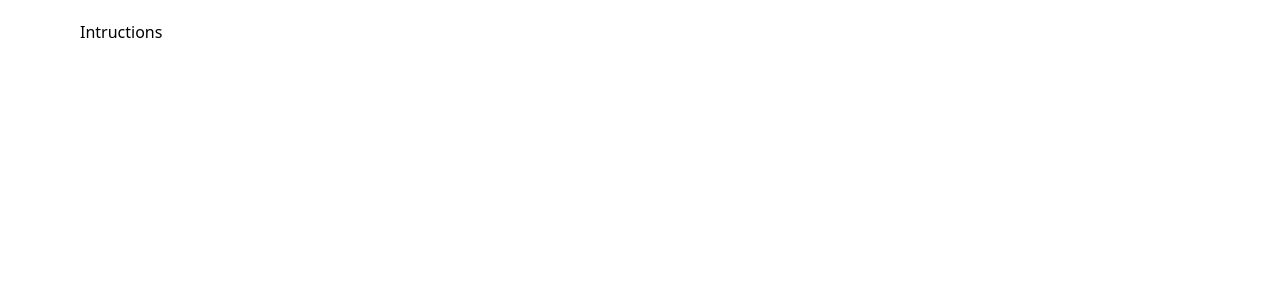
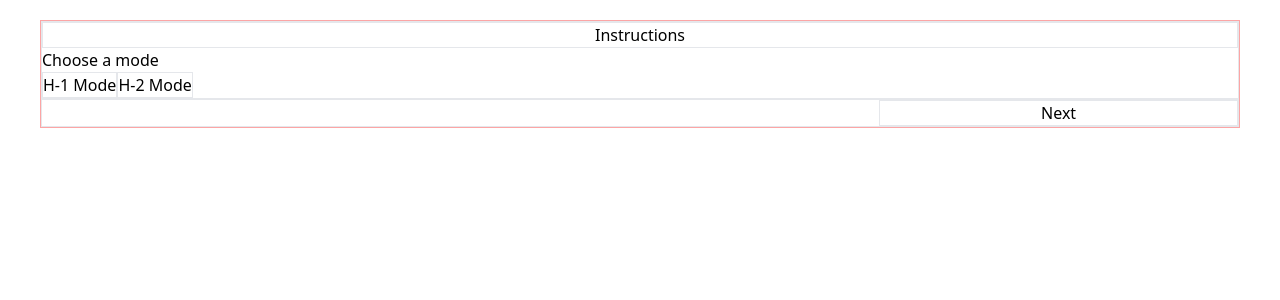
Before and after one commit to eyucherin/next-rigidity, a Next.js app: page /components/Intructions in a window 1280 px wide. Shown: the top 300 px of the page. Built offline with nearby package versions, Linux system fonts and the light colour scheme.

Commit message:
added instructions

```diff
--- a/src/pages/components/H1Button.js
+++ b/src/pages/components/H1Button.js
@@ -1,14 +1,14 @@
 import React,{useState,useEffect} from 'react'
 
 export const H1Button = (props) => {
-    const [enable,setEnable] = useState(true);
+    const [enable,setEnable] = useState(false);
 
 
     useEffect(() => {
-        if(props.currentMode == "" || props.currentMode == "H1"){
+        if(props.currentMode == "" || props.currentMode == "H2"){
+            setEnable(false);
+        }else{
             setEnable(true);
-        }else{
-            setEnable(false);
         }
     });
 
@@ -18,7 +18,7 @@ export const H1Button = (props) => {
     }
 
   return (
-    <button className={`border w-[5vw] h-[5vh] my-5  mr-2 ${enable ? `bg-blue-200`:`bg-red-200`}`} onClick={handleClick} >
+    <button className={`border w-[5vw] h-[5vh] my-5  mr-2 ${enable ? `bg-teal-400`:`bg-blue-200`}`} onClick={handleClick}>
         H1 Mode
     </button>
   )
--- a/src/pages/components/H2Button.js
+++ b/src/pages/components/H2Button.js
@@ -1,13 +1,13 @@
 import React,{useState, useEffect} from "react";
 
 export const H2Button = (props) => {
-  const [enable,setEnable] = useState(true);
+  const [enable,setEnable] = useState(false);
 
     useEffect(() => {
-      if(props.currentMode == "" || props.currentMode == "H2"){
+      if(props.currentMode == "" || props.currentMode == "H1"){
+          setEnable(false);
+      }else{
           setEnable(true);
-      }else{
-          setEnable(false);
       }
     });
 
@@ -17,7 +17,7 @@ export const H2Button = (props) => {
     }
 
   return (
-    <button className={`border w-[5vw] h-[5vh] mx-2 ${enable ? `bg-blue-200`:`bg-red-200`}`} onClick={handleClick}>
+    <button className={`border w-[5vw] h-[5vh] mx-2 ${enable ? `bg-teal-400`:`bg-blue-200`}`} onClick={handleClick}>
         H2 Mode
     </button>
   )
--- a/src/pages/components/Intructions.js
+++ b/src/pages/components/Intructions.js
@@ -1,9 +1,138 @@
-import React from 'react'
+import React, { useState, useEffect } from 'react'
 
-const Intructions = () => {
+const Instructions = (props) => {
+  const [mode, setMode] = useState("");
+  const [steps, setSteps] = useState([]);
+
+  const h1 = [
+    {
+      step: "step1",
+      description: "Select any point in the graph to start",
+      show: true,
+    },
+    {
+      step: "step2",
+      description: "Select two joints in the graph that do not already contain a bar",
+      show: false,
+    },
+    {
+      step: "step3",
+      description: "Select two other joints in the graph that do not already contain a bar",
+      show: false,
+    },
+    {
+      step: "step4",
+      description: "description4",
+      show: false,
+    },
+    {
+      step: "step5",
+      description: "description5",
+      show: false,
+    },
+  ];
+
+  const h2 = [
+    {
+      step: "step1",
+      description: "description1",
+      show: true,
+    },
+    {
+      step: "step2",
+      description: "description2",
+      show: false,
+    },
+    {
+      step: "step3",
+      description: "description3",
+      show: false,
+    },
+    {
+      step: "step4",
+      description: "description4",
+      show: false,
+    },
+    {
+      step: "step5",
+      description: "description5",
+      show: false,
+    },
+  ];
+
+  useEffect(() => {
+    console.log("Mode changed to:", mode);
+    if (mode === "h1") {
+      setSteps(h1);
+    } else if (mode === "h2") {
+      setSteps(h2);
+    }
+  }, [mode]);
+
+  useEffect(()=>{
+    console.log("steps changed to:", steps);
+  },[steps])
+
+  const clickH1Mode = () => {
+    setMode("h1");
+    props.mode("H1");
+  };
+
+  const clickH2Mode = () => {
+    setMode("h2");
+    props.mode("H2");
+  };
+
+  const clickNext = () => {
+    const updatedSteps = [...steps];
+    for (let i = 0 ; i < updatedSteps.length ; i++) {
+      if(updatedSteps[i].show === false){
+        updatedSteps[i].show = true;
+        setSteps(updatedSteps);
+        break;
+      }
+    }
+
+  }
+
   return (
-    <div className = "ml-20 my-5">Intructions</div>
-  )
-}
+    <div className="mx-10 my-5 border border-red-300 h-[80%]">
+      <div className="border h-[90%]">
+        <div className="border flex justify-center">
+          <div>Instructions</div>
+        </div>
 
-export default Intructions
+        {mode === "" ? (
+          <div>Choose a mode</div>
+        ) : <div>current mode: {mode}</div>}
+
+        {mode === "" ? (
+          <div>
+            <button className="border" onClick={clickH1Mode}>
+              H-1 Mode
+            </button>
+            <button className="border" onClick={clickH2Mode}>
+              H-2 Mode
+            </button>
+          </div>
+        ) : null}
+
+        <ul>
+          {steps.map((item, index) =>
+            item.show ? (
+              <li key={index} className="border border-black">
+                {item.step} - {item.description}
+              </li>
+            ) : null
+          )}
+        </ul>
+      </div>
+
+      <div className="border flex justify-end h-[10%]">
+        <button className="border w-[30%]" onClick={clickNext}>Next</button>
+      </div>
+    </div>
+  );
+};
+
+export default Instructions;
--- a/src/pages/index.js
+++ b/src/pages/index.js
@@ -46,7 +46,7 @@ export default function Home() {
         <Table toolMode = {toolMode} />
       </div>
       <div className = "border w-[60%]">
-        <Intructions/>
+        <Intructions mode = {handleModeChange}/>
       </div>
     </div>
     </div>
```
